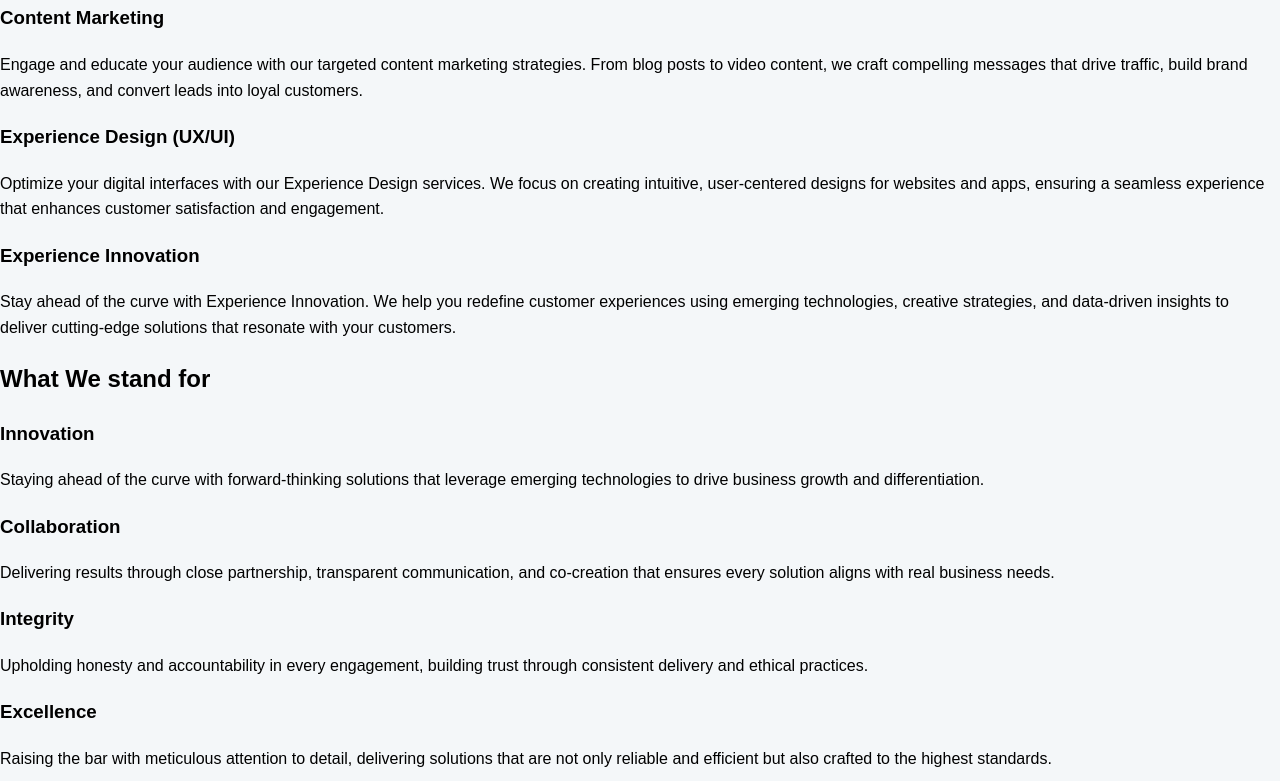
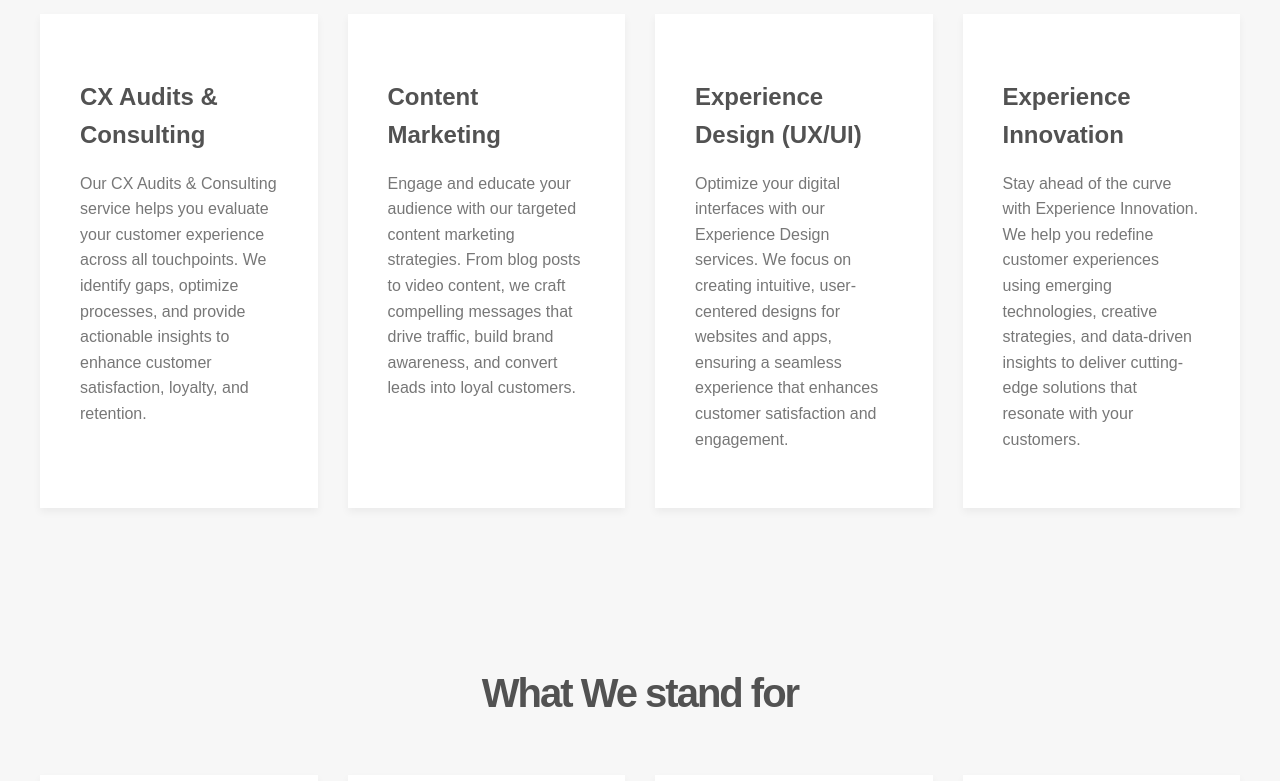
Before and after one commit to LebogangBlom/clarity-react, a React (Vite) app: page / in a window 1280 px wide. Shown: the part 1780-2561 px from the top of the page. Built offline with nearby package versions, Linux system fonts and the light colour scheme.

Commit message:
fix services css homepage

```diff
--- a/src/pages/Home.jsx
+++ b/src/pages/Home.jsx
@@ -35,44 +35,44 @@ return (
             </div>
         </section>
 
-        <section className="cly-services">
+        <section className="cly-services-values-section">
             <h2>Services</h2>
-            <div className="cly-services-grid">
-                <div className="cly-service-card">
+            <div className="cly-services-values-grid">
+                <div className="cly-card">
                     <h3>CX Audits & Consulting</h3>
                     <p>Our CX Audits & Consulting service helps you evaluate your customer experience across all touchpoints. We identify gaps, optimize processes, and provide actionable insights to enhance customer satisfaction, loyalty, and retention.</p>
                 </div>
-                <div className="cly-service-card">
+                <div className="cly-card">
                     <h3>Content Marketing</h3>
                     <p>Engage and educate your audience with our targeted content marketing strategies. From blog posts to video content, we craft compelling messages that drive traffic, build brand awareness, and convert leads into loyal customers.</p>
                 </div>
-                <div className="cly-service-card">
+                <div className="cly-card">
                     <h3>Experience Design (UX/UI)</h3>
                     <p>Optimize your digital interfaces with our Experience Design services. We focus on creating intuitive, user-centered designs for websites and apps, ensuring a seamless experience that enhances customer satisfaction and engagement.</p>
                 </div>
-                <div className="cly-service-card">
+                <div className="cly-card">
                     <h3>Experience Innovation</h3>
                     <p>Stay ahead of the curve with Experience Innovation. We help you redefine customer experiences using emerging technologies, creative strategies, and data-driven insights to deliver cutting-edge solutions that resonate with your customers.</p>
                 </div>
             </div>
         </section>
 
-        <section className="cly-values-section">
+        <section className="cly-services-values-section">
             <h2>What We stand for</h2>
-            <div className="cly-values-grid">
-                <div className="cly-value-card">
+            <div className="cly-services-values-grid">
+                <div className="cly-card">
                     <h3>Innovation</h3>
                     <p>Staying ahead of the curve with forward-thinking solutions that leverage emerging technologies to drive business growth and differentiation.</p>
                 </div>
-                <div className="cly-value-card">
+                <div className="cly-card">
                     <h3>Collaboration</h3>
                     <p>Delivering results through close partnership, transparent communication, and co-creation that ensures every solution aligns with real business needs.</p>
                 </div>
-                <div className="cly-value-card">
+                <div className="cly-card">
                     <h3>Integrity</h3>
                     <p>Upholding honesty and accountability in every engagement, building trust through consistent delivery and ethical practices.</p>
                 </div>
-                <div className="cly-value-card">
+                <div className="cly-card">
                     <h3>Excellence</h3>
                     <p>Raising the bar with meticulous attention to detail, delivering solutions that are not only reliable and efficient but also crafted to the highest standards.</p>
                 </div>
```
